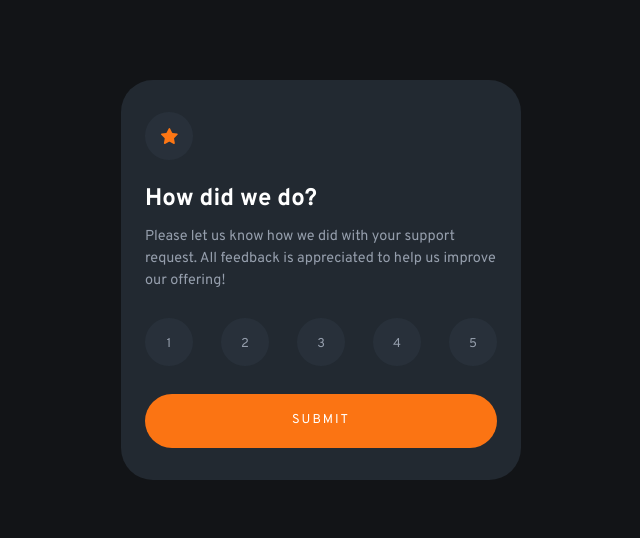
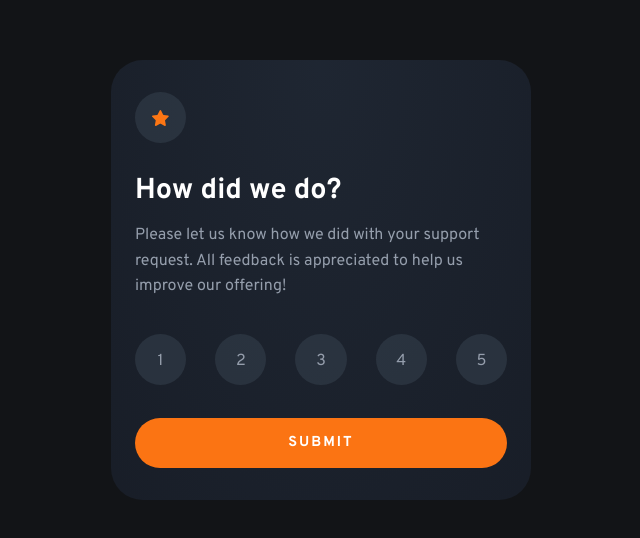
Before and after one commit to ManuelMadeira98/fm-interactive-rating-component, an Angular app: page / in a window 1280 px wide. Shown: the part 120-658 px from the top of the page, without its empty margins (319-959 px from the left). Built offline with nearby package versions, Linux system fonts and the light colour scheme.

Commit message:
style: minor style adjustments

```diff
--- a/src/app/app.component.scss
+++ b/src/app/app.component.scss
@@ -1,8 +1,8 @@
 $content-padding: 1.5rem;
 $content-spacing: 1rem;
 
-$button-size-mobile: 2.5rem;
-$button-size-desktop: 3rem;
+$button-size-mobile: 2.7rem;
+$button-size-desktop: 3.2rem;
 
 .showcase {
 	padding: $content-padding;
@@ -14,8 +14,9 @@ $button-size-desktop: 3rem;
 	padding: 2rem $content-padding;
 	border-radius: 1em;
 	background-color: var(--clr-neutral-700);
-	max-width: 400px;
-	min-height: 400px;
+	max-width: 420px;
+	min-height: 430px;
+	background: radial-gradient(ellipse at center top, var(--clr-neutral-200) 0%, var(--clr-neutral-700) 100%);
 
 	&.center-aligned {
 		text-align: center;
@@ -27,7 +28,7 @@ $button-size-desktop: 3rem;
 		height: $button-size-mobile;
 		border-radius: 50%;
 		color: var(--clr-neutral-300);
-		background-color: var(--clr-neutral-700);
+		background-color: var(--clr-neutral-600);
 		display: flex;
 		justify-content: center;
 		align-items: center;
@@ -35,11 +36,11 @@ $button-size-desktop: 3rem;
 
 	&--title {
 		color: var(--clr-neutral-100);
+		font-size: 1.8rem;
 	}
 
 	&--description {
-		font-size: 0.9rem;
-		line-height: 1.5;
+		line-height: 1.6;
 		color: var(--clr-neutral-300);
 	}
 
@@ -55,10 +56,10 @@ $button-size-desktop: 3rem;
 			height: $button-size-mobile;
 			border-radius: 50%;
 			color: var(--clr-neutral-300);
-			background-color: var(--clr-neutral-700);
-			font-size: 0.8rem;
+			background-color: var(--clr-neutral-600);
 			padding-top: 0.35rem;
 			transition: 0.3s;
+			font-size: 0.9rem;
 
 			&:hover {
 				cursor: pointer;
@@ -77,15 +78,16 @@ $button-size-desktop: 3rem;
 
 	.submit {
 		width: 100%;
+		padding: 0.33rem 1rem;
 		border: 0;
 		background-color: var(--clr-primary-500);
-		padding: 0.75rem 2.25rem;
 		border-radius: 10em;
 		text-transform: uppercase;
 		color: var(--clr-neutral-100);
 		letter-spacing: 2px;
-		font-size: 0.8rem;
+		font-size: 0.9rem;
 		transition: 0.3s;
+		font-weight: var(--font-bold);
 
 		&:hover, &:focus {
 			cursor: pointer;
@@ -99,7 +101,7 @@ $button-size-desktop: 3rem;
 		font-size: 0.9rem;
 		padding: 0.3em 0.9em;
 		border-radius: 10em;
-		background-color: var(--clr-neutral-700);
+		background-color: var(--clr-neutral-600);
 	}
 
 	&--message {
@@ -112,6 +114,7 @@ $button-size-desktop: 3rem;
 @media (min-width: 450px) {
 	.rating-card {
 		border-radius: 2em;
+		min-height: 440px;
 
 		&--icon {
 			width: $button-size-desktop;
@@ -119,7 +122,7 @@ $button-size-desktop: 3rem;
 		}
 
 		&--description {
-			margin-top: -0.75rem;
+			margin-top: -$content-spacing;
 		}
 
 		.ratings {
@@ -128,6 +131,7 @@ $button-size-desktop: 3rem;
 			&--button {
 				width: $button-size-desktop;
 				height: $button-size-desktop;
+				font-size: 1rem;
 			}
 		}
 	}
--- a/src/styles.scss
+++ b/src/styles.scss
@@ -3,9 +3,11 @@
 
 	--clr-neutral-900: hsl(216, 12%, 8%);
 	--clr-neutral-800: hsl(213, 19%, 18%);
-	--clr-neutral-700: hsla(212, 19%, 21%, 0.65);
+	--clr-neutral-700: hsla(220, 35%, 26%, 0.25);
+	--clr-neutral-600: hsla(212, 19%, 24%, 0.65);
 	--clr-neutral-400: hsl(216, 12%, 54%);
 	--clr-neutral-300: hsl(217, 12%, 63%);
+	--clr-neutral-200: hsla(217, 32%, 47%, 0.2);
 	--clr-neutral-100: hsl(0, 0%, 100%);
 
 	--ff-base: 'Overpass', sans-serif;
```
